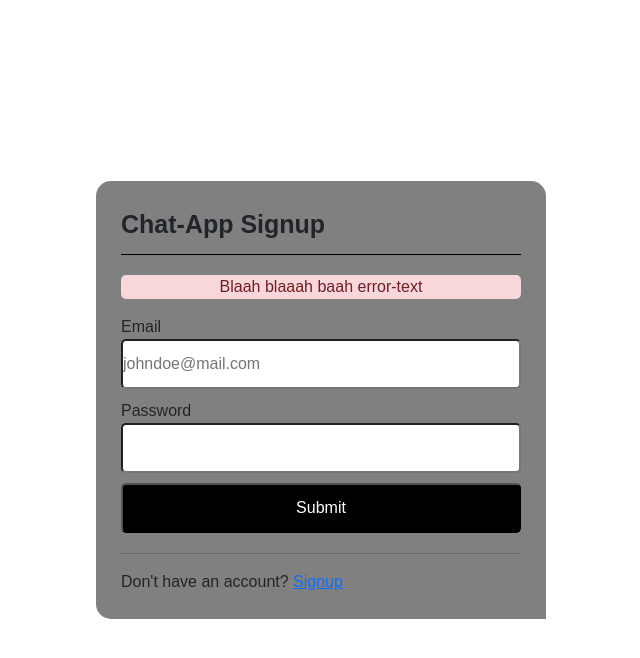
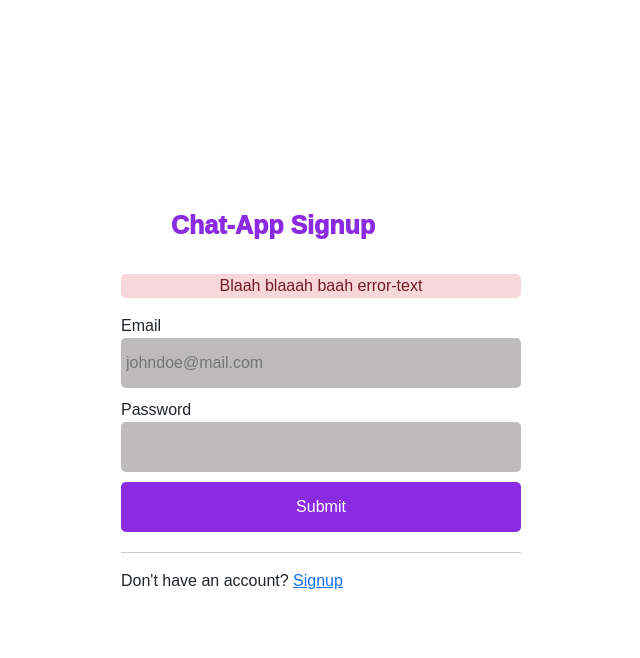
Before and after one commit to NnajiChimuanya/chat-app, a PHP site: page /login.php in a window 1280 px wide. Shown: the top 658 px of the page, without its empty margins (319-959 px from the left). Run offline with PHP 8.4, Linux system fonts and the light colour scheme.

Commit message:
done with the frontend of the signup and login page,   also created the usersList.php file

```diff
--- a/login.php
+++ b/login.php
@@ -20,12 +20,12 @@
                     <p>Blaah blaaah baah error-text</p>
                 </div>
 
-                <div class="field">
+                <div class="field write">
                     <label for="email"> Email </label>
                     <input type="email" name="email" placeholder="johndoe@mail.com">
                 </div>
 
-                <div class="field">
+                <div class="field write">
                     <label for="password"> Password </label>
                     <input type="password" name="password">
                 </div>
--- a/styles/styles.css
+++ b/styles/styles.css
@@ -4,6 +4,7 @@
     box-sizing: border-box;
     text-decoration: none;
     font-family: 'Poppins', sans-serif;
+
 }
 
 body {
@@ -12,11 +13,13 @@ body {
     justify-content: center;
     min-height: 100vh;
 
+
 }
 .wrapper {
-    background: grey ;
+    background: #fff;
     width: 450px;
     border-radius: 15px 15px 0px 15px;
+
 
 }
 
@@ -27,9 +30,10 @@ body {
 
 .sign-up header{
     font-size: 25px;
-    font-weight: 600;
+    font-weight: 1000;
     padding-bottom: 10px;
-    border-bottom: 1px solid black;
+    color: blueviolet;
+    margin-left: 50px;
 }
 
 .sign-up form {
@@ -48,20 +52,35 @@ body {
     display: flex;
     flex-direction: column;
     margin-bottom: 10px;
+
 }
 
-form  .field .name-details {
-    display: flex;
+.sign-up  form .field a {
+    text-decoration: none;
 }
+
+
+
 
 
 .sign-up form .field input {
     height: 50px;
     outline: none;
     font-size: 16px;
+    border: none;
     border-radius: 5px;
+    padding: 5px;
+
 }
-.button input{
-   background: black;
+
+.sign-up form .write input{
+    background: rgb(189, 187, 187);
+}
+
+ .button input{
+   background: blueviolet;
    color: white;
+   cursor: pointer;
+   font-size: 50px;
+
 }
```
Also changed, not shown: index.php (renamed from index.html, +5 -5 lines), usersList.php (added, +26 -0 lines).
